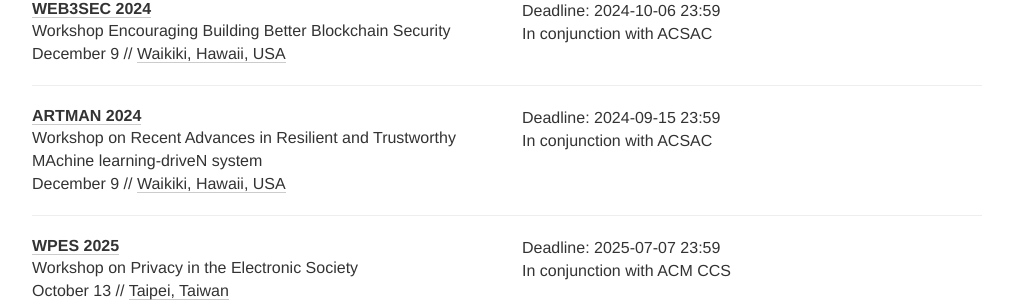
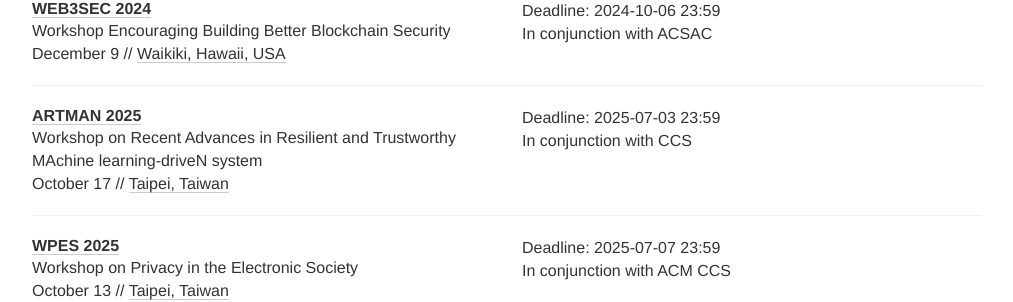
Before and after one commit to sec-deadlines/sec-deadlines.github.io, a Jekyll site: the page built from index.html, in a window 1280 px wide and 900 px high, scrolled down 13266 px. Shown: the part 153-455 px from the top of the window, without its empty margins (133-1146 px from the left). Built offline with Jekyll 4.4.1, drawn with Linux system fonts in a browser that asks for light colours; nearby versions of some CDN libraries; comment, search, counter and statistics services are not loaded.

Commit message:
Update ARTMAN 25

```diff
--- a/_data/conferences.yml
+++ b/_data/conferences.yml
@@ -874,12 +874,12 @@
 
 - name: ARTMAN
   description: Workshop on Recent Advances in Resilient and Trustworthy MAchine learning-driveN system
-  year: 2024
+  year: 2025
   link: https://artman-workshop.gitlab.io/
-  deadline: ["2024-09-15 23:59"]
-  comment: In conjunction with ACSAC
-  date: December 9
-  place: Waikiki, Hawaii, USA
+  deadline: ["2025-07-03 23:59"]
+  comment: In conjunction with CCS
+  date: October 17
+  place: Taipei, Taiwan
   tags: [SEC, SHOP]
 
 - name: WPES
```
